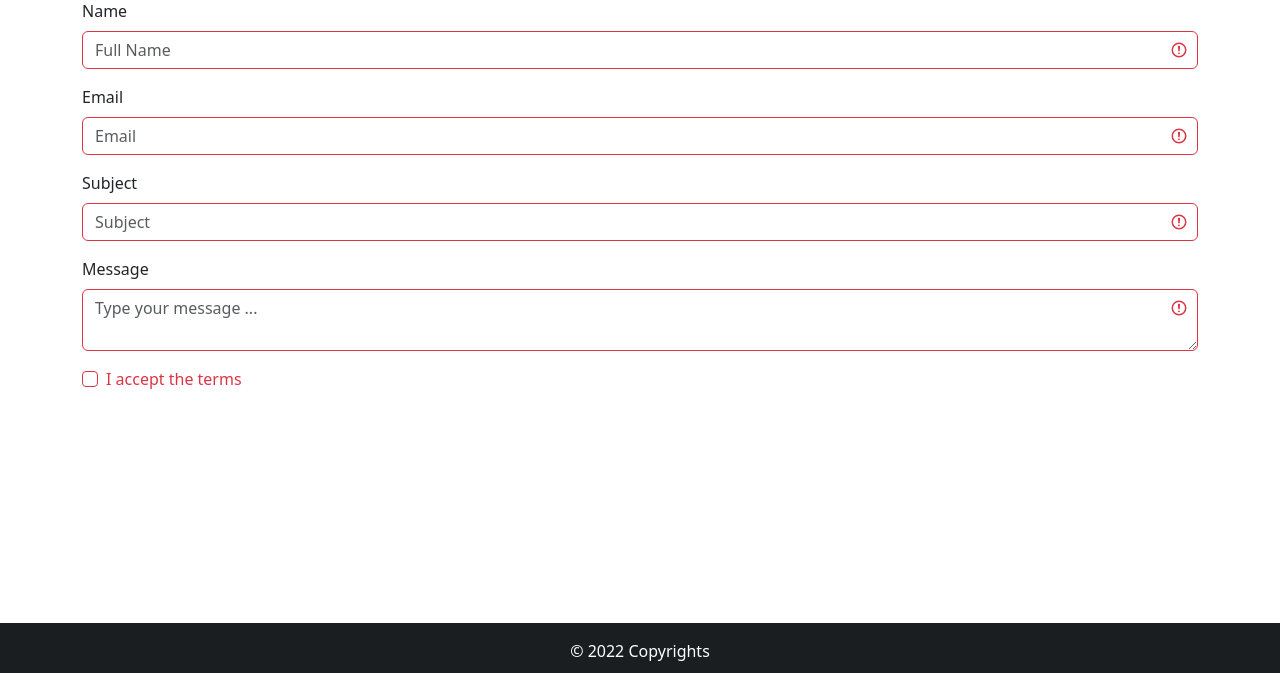
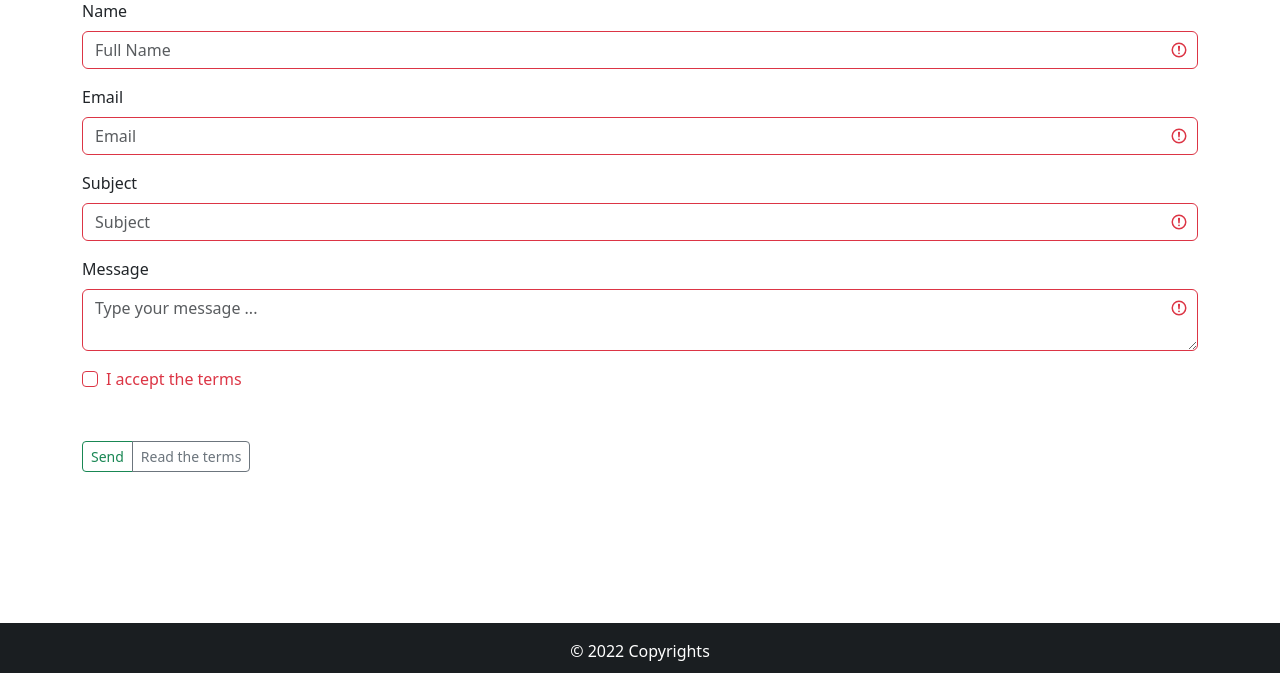
Before and after one commit to YasineNifa/terms, a Django app: page / in a window 1280 px wide. Shown: the part 127-800 px from the top of the page. Run offline with Django 3.2, Linux system fonts and the light colour scheme; some libraries are stand-ins or nearby versions.

Commit message:
Add buttons
Signed-off-by: YasineNifa <yasine.nifa@gmail.com>

```diff
--- a/App/templates/home.html
+++ b/App/templates/home.html
@@ -52,6 +52,11 @@
                     <label class="form-check-label">I accept the terms</label>
                 </div>
 
+                <div class="btn-group mt-5">
+                    <button type="submit" id="send" class="btn btn-outline-success btn-sm" >Send</button>
+                    <button type="button" id="read" class="btn btn-outline-secondary btn-sm" >Read the terms</button>
+                </div>
+
             </form>
 
         </div>
```
